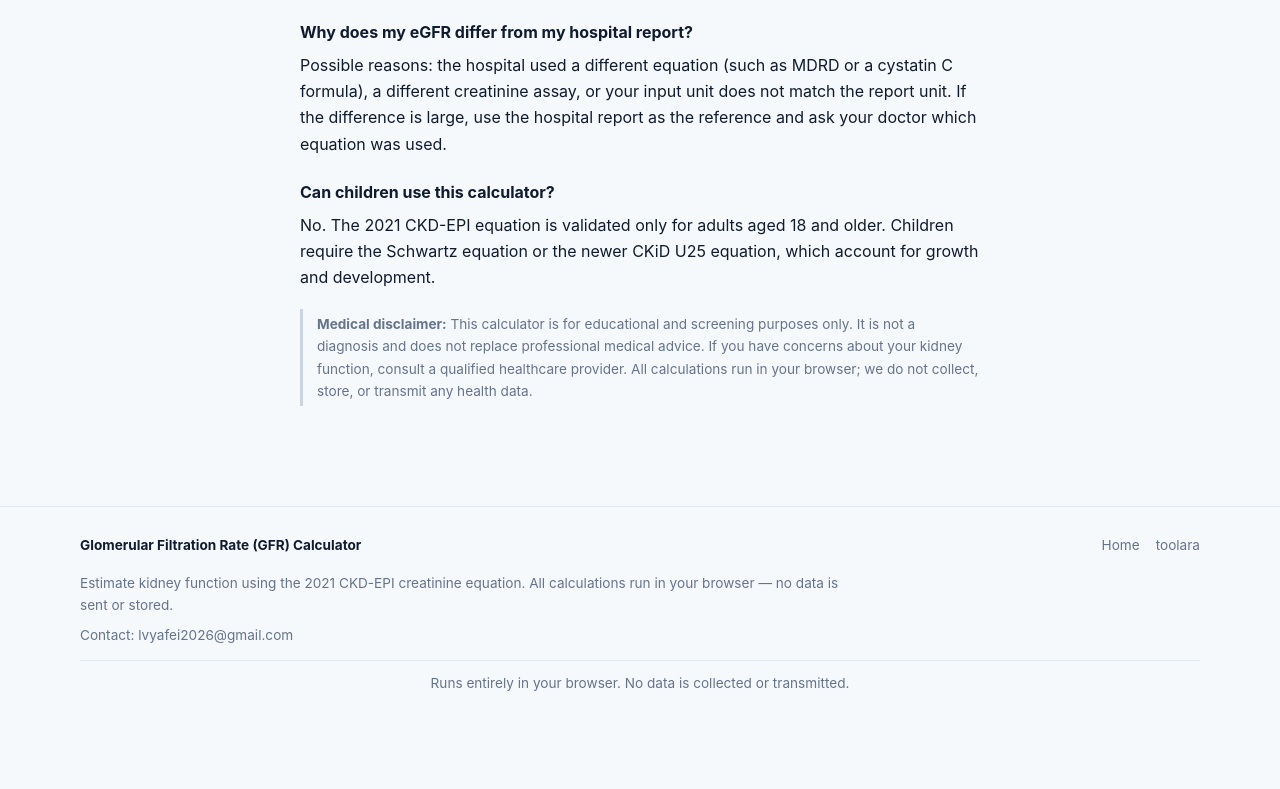
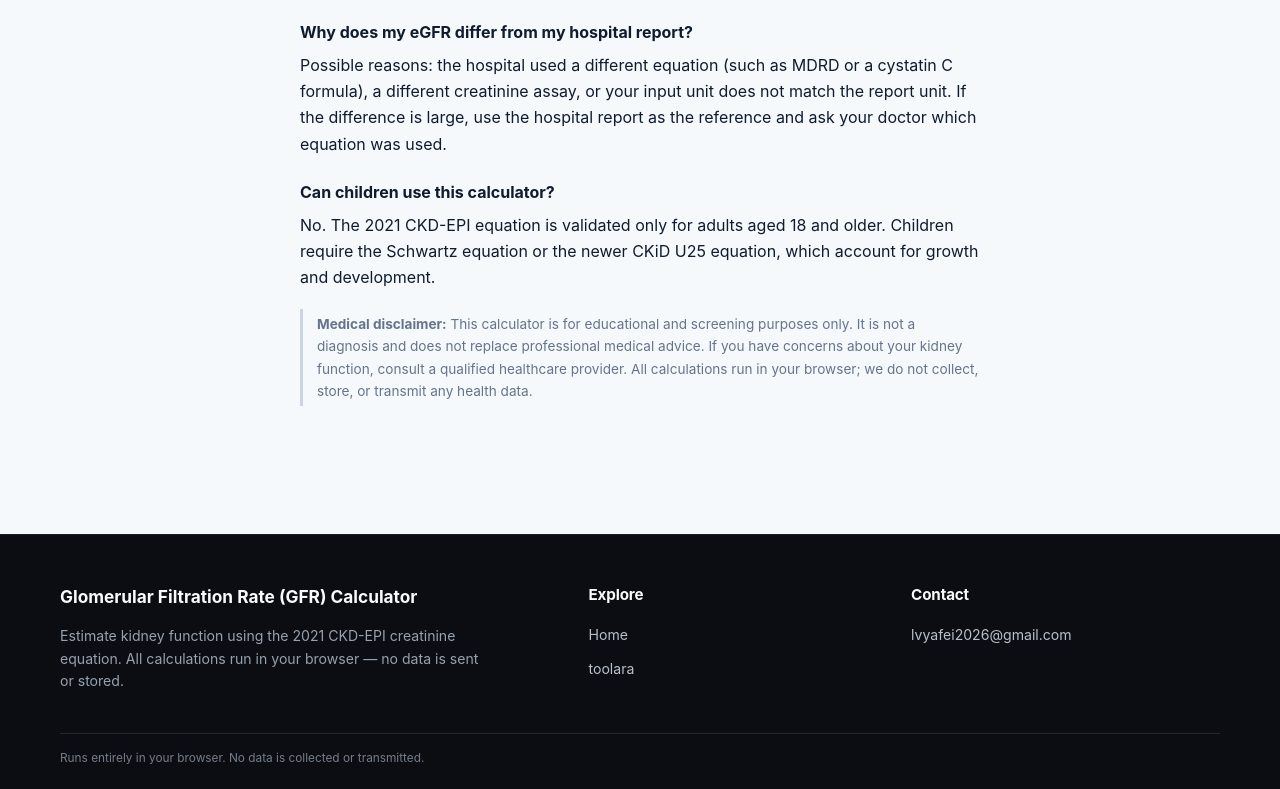
Before and after one commit to lvyafei2026-coder/gfr-calculator, a plain HTML site: page index.html in a window 1280 px wide. Shown: the part 6301-7090 px from the top of the page. Before the commit the page ends 7032 px from the top, so only its background shows below. Drawn offline with Linux system fonts and the light colour scheme.

Commit message:
Use three-column site footers

```diff
--- a/css/style.css
+++ b/css/style.css
@@ -141,15 +141,17 @@
   .site-nav select { min-width: 118px; }
 }
 
-.site-footer { margin-top: 36px; padding: 28px 20px 36px; border-top: 1px solid var(--border, rgba(100,116,139,0.25)); color: var(--muted, #64748b); font-size: 0.85rem; line-height: 1.6; }
-.site-footer-inner { max-width: 1120px; margin: 0 auto; }
-.site-footer-details { text-align: left; }
-.site-footer-top { display: flex; align-items: center; justify-content: space-between; gap: 16px; flex-wrap: wrap; }
-.site-footer-brand { color: var(--text, #0f1c2e); font-weight: 700; text-decoration: none; }
-.site-footer-nav { display: flex; align-items: center; gap: 16px; flex-wrap: wrap; }
-.site-footer a { color: inherit; text-decoration: none; }
-.site-footer a:hover { color: var(--accent, #2563eb); text-decoration: underline; }
-.site-footer-description { max-width: 760px; margin: 16px 0 8px; }
-.site-footer-contact { margin: 8px 0; }
-.site-footer-privacy { margin: 14px 0 0; padding-top: 12px; border-top: 1px solid var(--border, rgba(100,116,139,0.25)); }
-@media (max-width: 560px) { .site-footer-top { align-items: flex-start; flex-direction: column; gap: 10px; } .site-footer-nav { gap: 12px; } }
+.site-footer { margin-top: 64px !important; padding: 48px 24px 22px !important; background: #0b0d12 !important; border-top: 1px solid rgba(255,255,255,0.08) !important; color: #a6adbb !important; text-align: left !important; font-size: 0.88rem !important; line-height: 1.6; }
+.site-footer-inner { max-width: 1160px; margin: 0 auto; }
+.site-footer-grid { display: grid; grid-template-columns: minmax(0, 1.4fr) minmax(150px, 0.8fr) minmax(200px, 0.9fr); gap: 48px; }
+.site-footer-column { min-width: 0; }
+.site-footer-brand { display: inline-block; color: #f8fafc !important; font-size: 1.08rem; font-weight: 700; text-decoration: none; }
+.site-footer-heading { margin: 0 0 16px !important; color: #f8fafc; font-size: 0.95rem; font-weight: 650; }
+.site-footer-description { max-width: 420px; margin: 14px 0 0 !important; color: #98a1af; }
+.site-footer-nav { display: grid; justify-items: start; gap: 10px; }
+.site-footer a { color: #b9c0cb !important; text-decoration: none; }
+.site-footer a:hover { color: #fff !important; text-decoration: underline; }
+.site-footer-contact { margin: 0 !important; color: #b9c0cb; overflow-wrap: anywhere; }
+.site-footer-bottom { margin-top: 40px; padding-top: 16px; border-top: 1px solid rgba(255,255,255,0.1); color: #747d8a; font-size: 0.74rem; line-height: 1.5; }
+.site-footer-bottom p { margin: 0; }
+@media (max-width: 720px) { .site-footer { padding: 36px 20px 20px !important; } .site-footer-grid { grid-template-columns: 1fr; gap: 28px; } .site-footer-bottom { margin-top: 28px; } } .site-footer-nav { gap: 12px; } }
--- a/index.html
+++ b/index.html
@@ -274,14 +274,16 @@
 </main>
 
 <footer class="footer site-footer">
-<div class="site-footer-inner"><div class="site-footer-details">
-<div class="site-footer-top">
-<span class="site-footer-brand" data-i18n="title">Glomerular Filtration Rate (GFR) Calculator</span>
-<nav class="site-footer-nav" aria-label="Quick navigation"><a href="/">Home</a><a href="https://toolara.dev/">toolara</a></nav>
+<div class="site-footer-inner">
+<div class="site-footer-grid">
+<section class="site-footer-column">
+<a class="site-footer-brand" href="/"><span class="site-footer-brand" data-i18n="title">Glomerular Filtration Rate (GFR) Calculator</span></a>
+<p class="site-footer-description" data-i18n="subtitle">Estimate kidney function using the 2021 CKD-EPI creatinine equation. All calculations run in your browser — no data is sent or stored.</p>
+</section>
+<section class="site-footer-column"><h2 class="site-footer-heading">Explore</h2><nav class="site-footer-nav" aria-label="Quick navigation"><a href="/" data-i18n="navHome">Home</a><a href="https://toolara.dev/">toolara</a></nav></section>
+<section class="site-footer-column"><h2 class="site-footer-heading">Contact</h2><a href="mailto:lvyafei2026@gmail.com">lvyafei2026@gmail.com</a></section>
 </div>
-<p class="site-footer-description" data-i18n="subtitle">Estimate kidney function using the 2021 CKD-EPI creatinine equation. All calculations run in your browser — no data is sent or stored.</p>
-<p class="site-footer-contact"><span>Contact:</span> <a href="mailto:lvyafei2026@gmail.com">lvyafei2026@gmail.com</a></p>
-</div><p class="site-footer-privacy" data-i18n="footer">Runs entirely in your browser. No data is collected or transmitted.</p>
+<div class="site-footer-bottom"><p class="site-footer-privacy" data-i18n="footer">Runs entirely in your browser. No data is collected or transmitted.</p></div>
 </div>
 </footer>
 
```
Also changed, not shown: de/index.html (+9 -7 lines), es/index.html (+9 -7 lines), ja/index.html (+9 -7 lines), ko/index.html (+9 -7 lines), ru/index.html (+9 -7 lines), zh-tw/index.html (+9 -7 lines), zh/index.html (+9 -7 lines).
